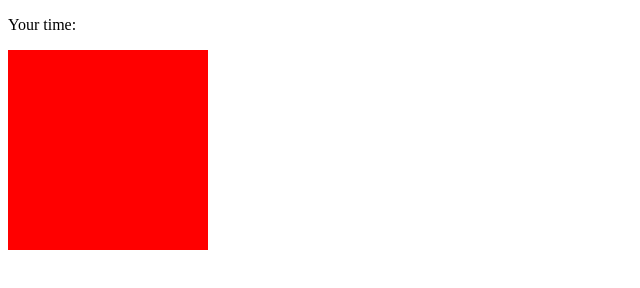
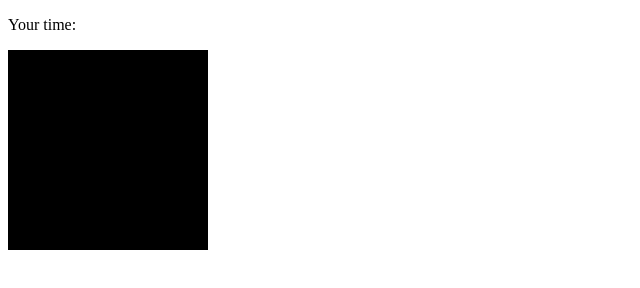
Before and after one commit to drasticAlsoBrad/JS_Tests, a plain HTML site: page indexCh3Final.html in a window 1280 px wide. Shown: the whole page, without its empty margins (0-640 px from the left). Drawn offline with Linux system fonts and the light colour scheme.

Commit message:
Updated random shapes/colors
Added in random shapes and color designation.

```diff
--- a/indexCh3Final.html
+++ b/indexCh3Final.html
@@ -31,6 +31,8 @@
     var clickedTime;
     var createdTime;
     var reactionTime;
+    var boxColor = ["green", "red", "black", "pink", "purple"];
+    var shapes = ["50%", "0%"]
 
     function makeBox(){
 
@@ -40,9 +42,15 @@
       time=time*3000;
 
       setTimeout(function(){
+        var randomColor = boxColor[Math.floor(Math.random()*boxColor.length)];
+        var randomShape = shapes[Math.floor(Math.random()*shapes.length)];
         document.getElementById("box").style.display="block";
+        document.getElementById("box").style.backgroundColor=randomColor;
+        document.getElementById("box").style.borderRadius=randomShape;
         createdTime=Date.now();
       }, time);
+
+
     }
 
     document.getElementById("box").onclick=function(){
```
